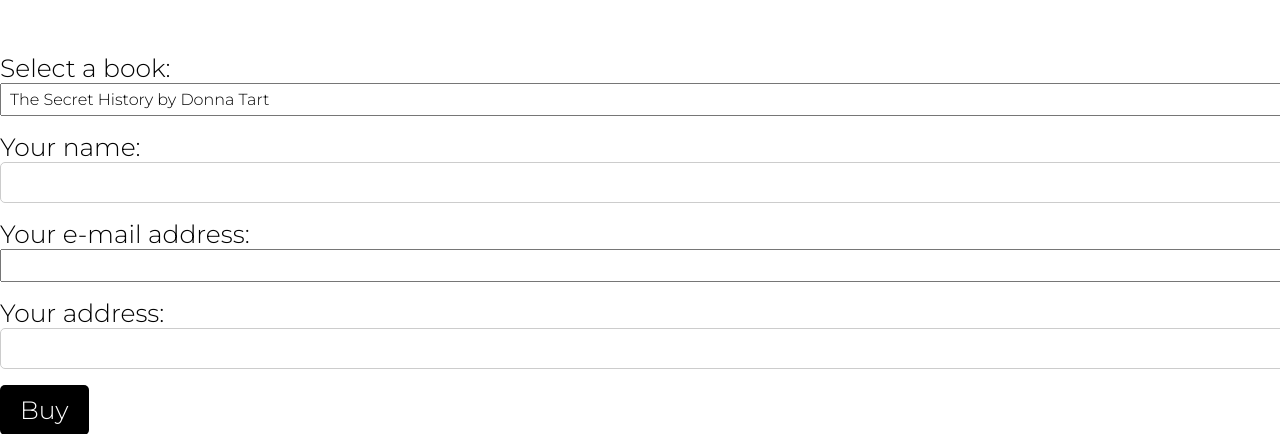
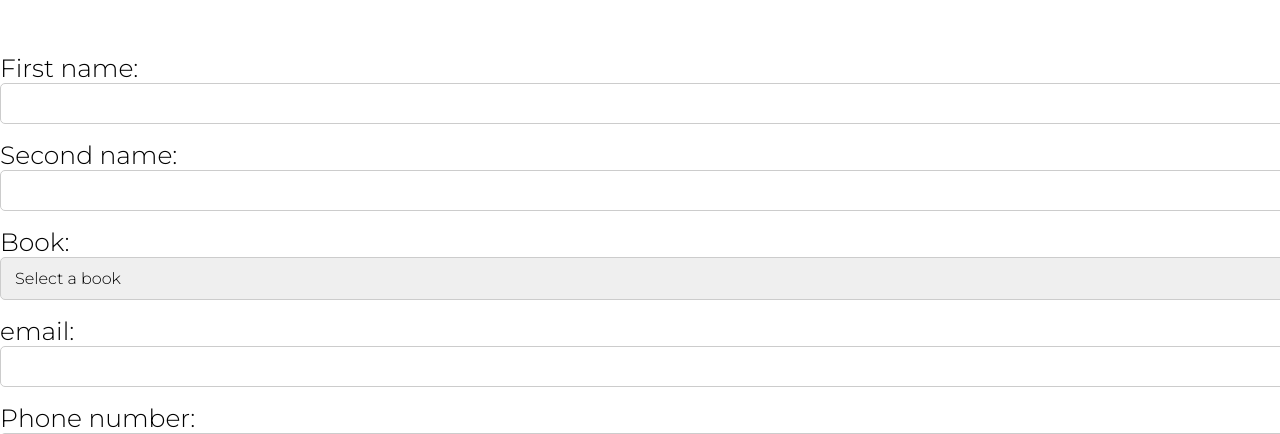
Before and after one commit to AnastasiaFalk/readopolis, a plain HTML site: page shop.html in a window 1280 px wide. Shown: the part 366-800 px from the top of the page. Drawn offline with Linux system fonts and the light colour scheme.

Commit message:
Update shop.html

```diff
--- a/shop.html
+++ b/shop.html
@@ -61,10 +61,21 @@
     </section>
 
     <div class="container">
-        <form>
+        <form id="purchase-form">
             <div class="form-group">
-                <label for="book">Select a book:</label>
-                <select id="book" class="form-control">
+                <label for="first-name">First name: </label>
+                <input type="text" id="first-name" class="form-control" required>
+                <span class="error-message" id="first-name-error"></span>
+            </div>
+            <div class="form-group">
+                <label for="last-name">Second name: </label>
+                <input type="text" id="last-name" class="form-control" required>
+                <span class="error-message" id="last-name-error"></span>
+            </div>
+            <div class="form-group">
+                <label for="book-title">Book: </label>
+                <select id="book-title" class="form-control" type="text" required>
+                    <option value="">Select a book</option>
                     <option value="secret_history">The Secret History by Donna Tart</option>
                     <option value="great_gatsby">The Great Gatsby by Francis Scott Fitzgerald</option>
                     <option value="dorian_gray">The Picture of Dorian Gray by Oscar Wilde</option>
@@ -75,20 +86,24 @@
                     <option value="murder_on_links">The Murder on the Links by Agatha Christie</option>
                     <option value="silence_of_lambs">The Silence of the Lambs by Thomas Harris</option>
                 </select>
+                <span class="error-message" id="book-title-error"></span>
             </div>
             <div class="form-group">
-                <label for="name">Your name:</label>
-                <input type="text" id="name" class="form-control">
+                <label for="email">email: </label>
+                <input type="text" id="email" class="form-control" required>
+                <span class="error-message" id="email-error"></span>
             </div>
             <div class="form-group">
-                <label for="email">Your e-mail address:</label>
-                <input type="email" id="email" class="form-control">
+                <label for="phone">Phone number: </label>
+                <input type="text" id="phone" class="form-control" required>
+                <span class="error-message" id="phone-error"></span>
             </div>
             <div class="form-group">
-                <label for="address">Your address:</label>
-                <input type="text" id="address" class="form-control">
-            </div>
-            <button type="submit" class="form-button">Buy</button>
+                <label for="address">Address: </label>
+                <input type="text" id="address" class="form-control" required>
+                <span class="error-message" id="address-error"></span>
+            </div class="form-group">
+            <button class="form-button" type="submit">Buy</button>
         </form>
     </div>
 
```
